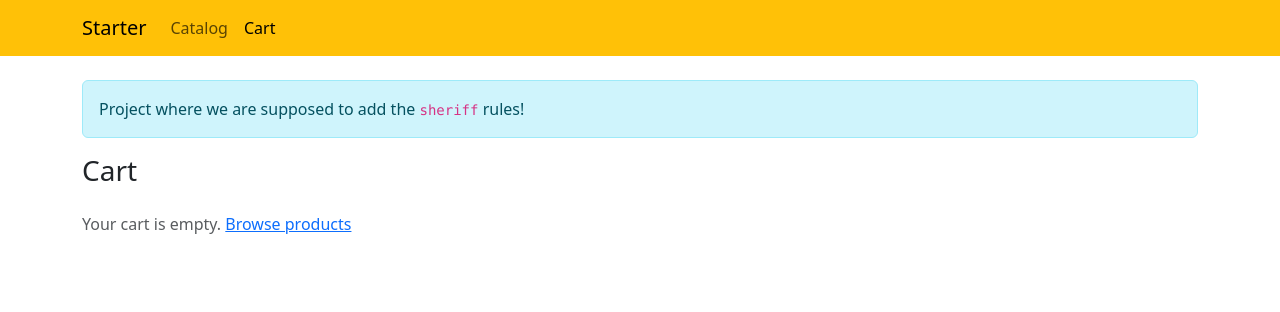
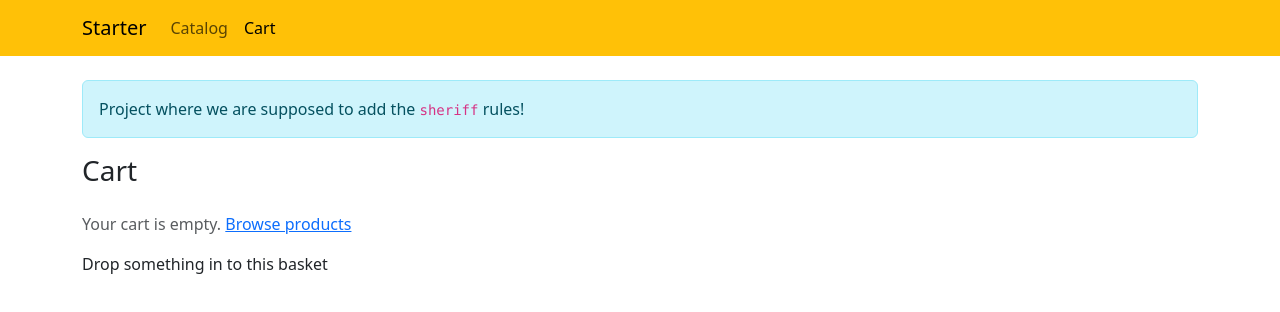
Before and after one commit to michaljabi/20261106-angular-signals-and-state, an Angular app in the folder sheriff-starter/: page /cart in a window 1280 px wide. Shown: the top 312 px of the page. Built offline with nearby package versions, Linux system fonts and the light colour scheme.

Commit message:
feat(task-3): solved - dropText() signal

```diff
--- a/sheriff-starter/src/app/features/cart/cart-page.ts
+++ b/sheriff-starter/src/app/features/cart/cart-page.ts
@@ -1,4 +1,4 @@
-import { Component, inject } from '@angular/core';
+import { Component, inject, signal } from '@angular/core';
 import { RouterLink } from '@angular/router';
 import { PricePipe } from '../../shared';
 import { CartStore } from './cart-store';
@@ -37,8 +37,16 @@ import { CartStore } from './cart-store';
         Clear cart
       </button>
     }
+
+    {{ dropText() }}
   `,
 })
 export class CartPage {
   protected readonly cart = inject(CartStore);
+
+  protected readonly dropText = signal('Drop something in to this basket');
+
+  saySomething() {
+    // this.dropText = signal('');
+  }
 }
```
